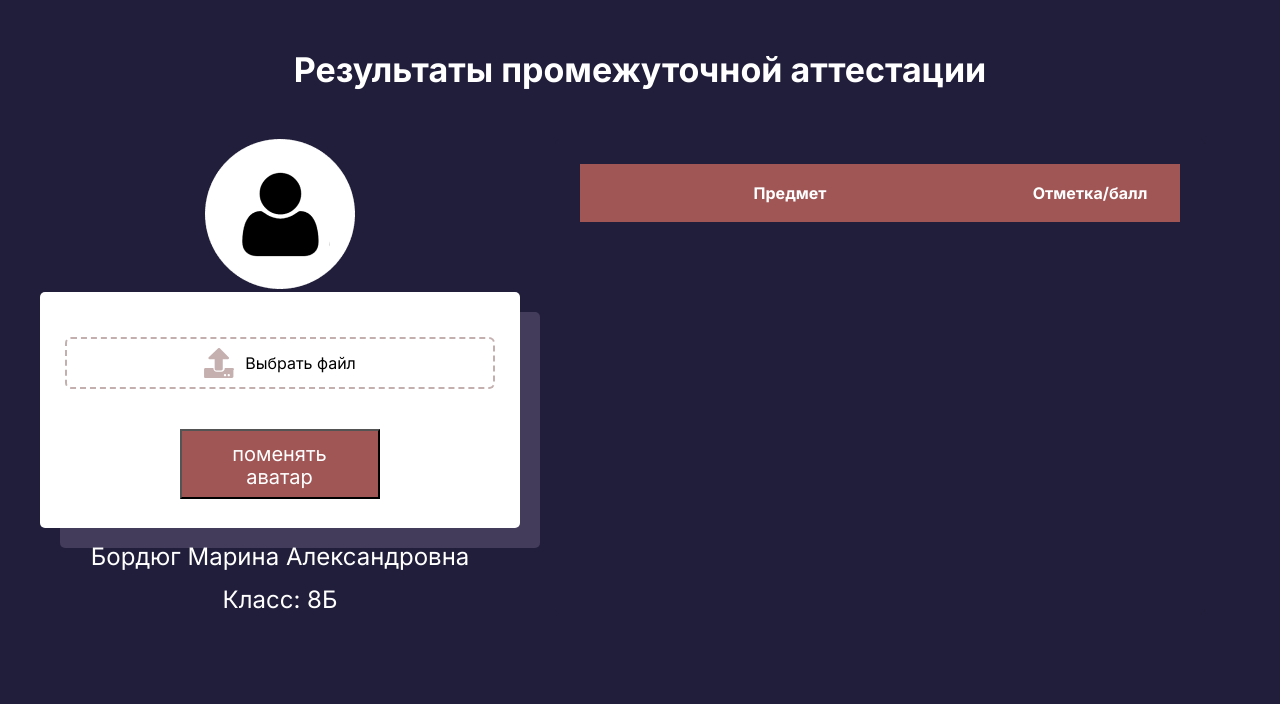
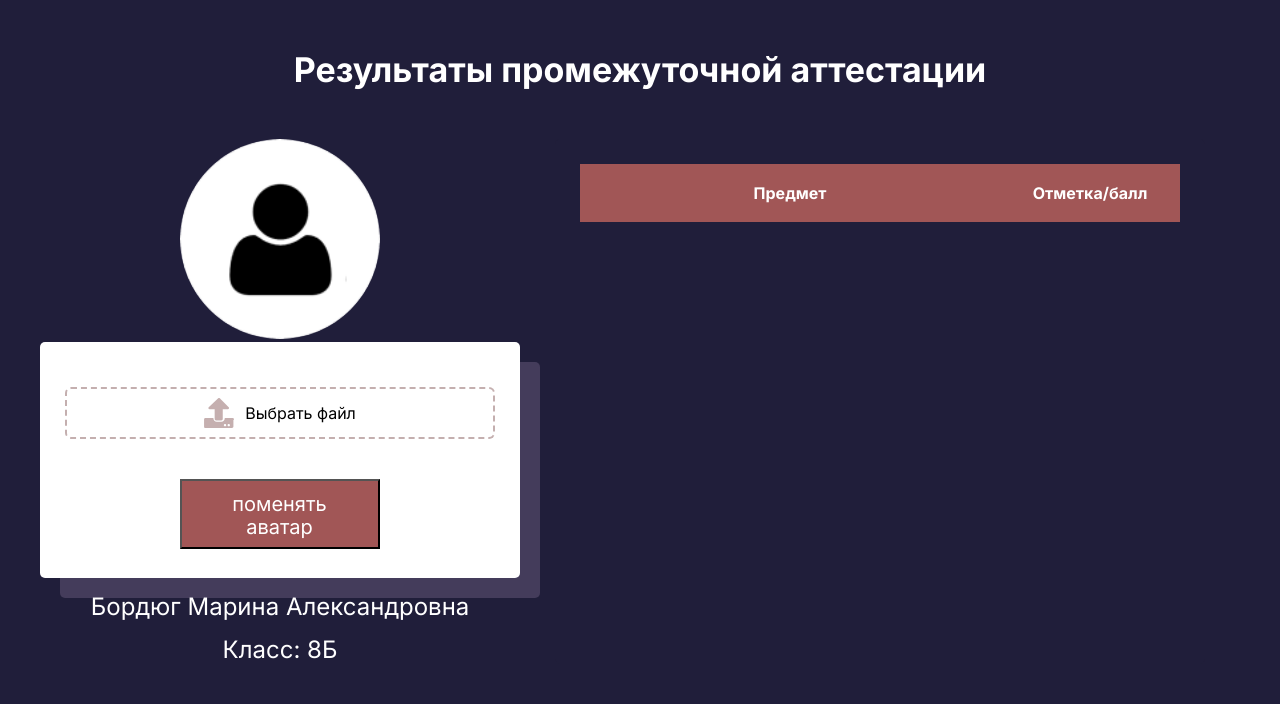
Before and after one commit to Winushkin/PortKeeper, a Flask app: page /profile/10 in a window 1280 px wide. Shown: the part 96-800 px from the top of the page. Run offline with Flask 3, Linux system fonts and the light colour scheme; data comes from the database, SQL or seed files in the repository; lists and menus that the app fills with data are empty.

Commit message:
fixed avtar

```diff
--- a/static/css/styles.css
+++ b/static/css/styles.css
@@ -457,6 +457,7 @@ th:last-child, td:last-child {
     flex-direction: column;
     width: 20%;
     justify-content: flex-start;
+    align-items: center;
 }
 
 
@@ -552,11 +553,11 @@ th {
 
 
 
-/* .avatar-2 {
-    margin-top: 50px;
-    margin-left: 80px;
-} */
-
+.avatar-2 {
+    border-radius: 50%;
+    width: 200px;
+    height: 200px;
+}
 
 .header-page {
     color: #FFFFFF;
```
